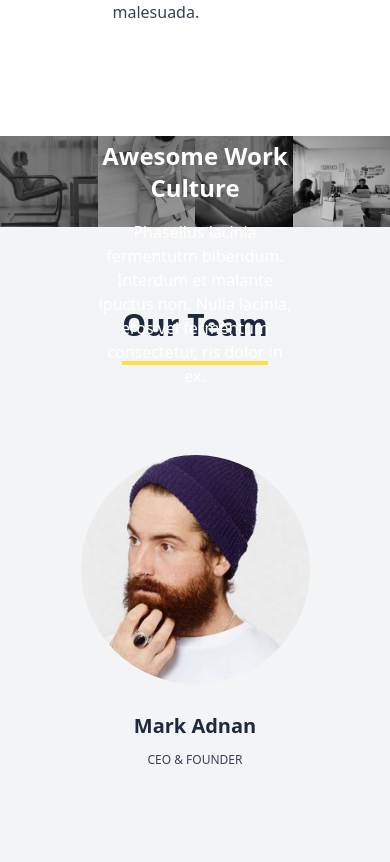
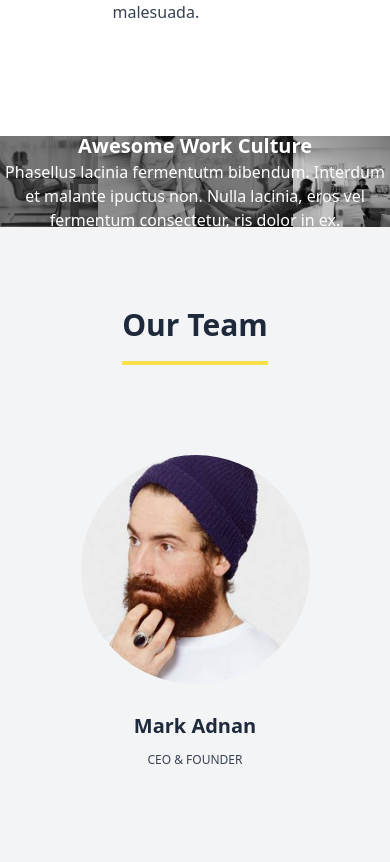
Before and after one commit to ffarhadijs/ecommerce-shop, a React (Create React App) app: page /about in a window 390 px wide. Shown: the part 1382-2244 px from the top of the page. Built offline with nearby package versions, Linux system fonts and the light colour scheme.

Commit message:
responsived

```diff
--- a/src/component/historyAbout/HistoryAbout.js
+++ b/src/component/historyAbout/HistoryAbout.js
@@ -45,9 +45,9 @@ const HistoryAbout = () => {
         </div>
       </div>
       <div className=" relative flex w-full h-auto flex-row items-center justify-start pt-16">
-        <div className="absolute top-1/3 bottom-1/3 w-1/2 left-1/4 text-center text-white">
-          <h3 className="font-semibold text-2xl py-4">Awesome Work Culture</h3>
-          <span>
+        <div className="absolute sm:top-1/3 sm:bottom-1/3 w-full sm:w-1/2 sm:left-1/4 text-center text-white">
+          <h3 className="font-semibold text-xl sm:text-2xl lg:text-3xl md:pb-4 md:pt-4">Awesome Work Culture</h3>
+          <span className="lg:text-lg">
             Phasellus lacinia fermentutm bibendum. Interdum et malante ipuctus
             non. Nulla lacinia, eros vel fermentum consectetur, ris dolor in ex.
           </span>
```
